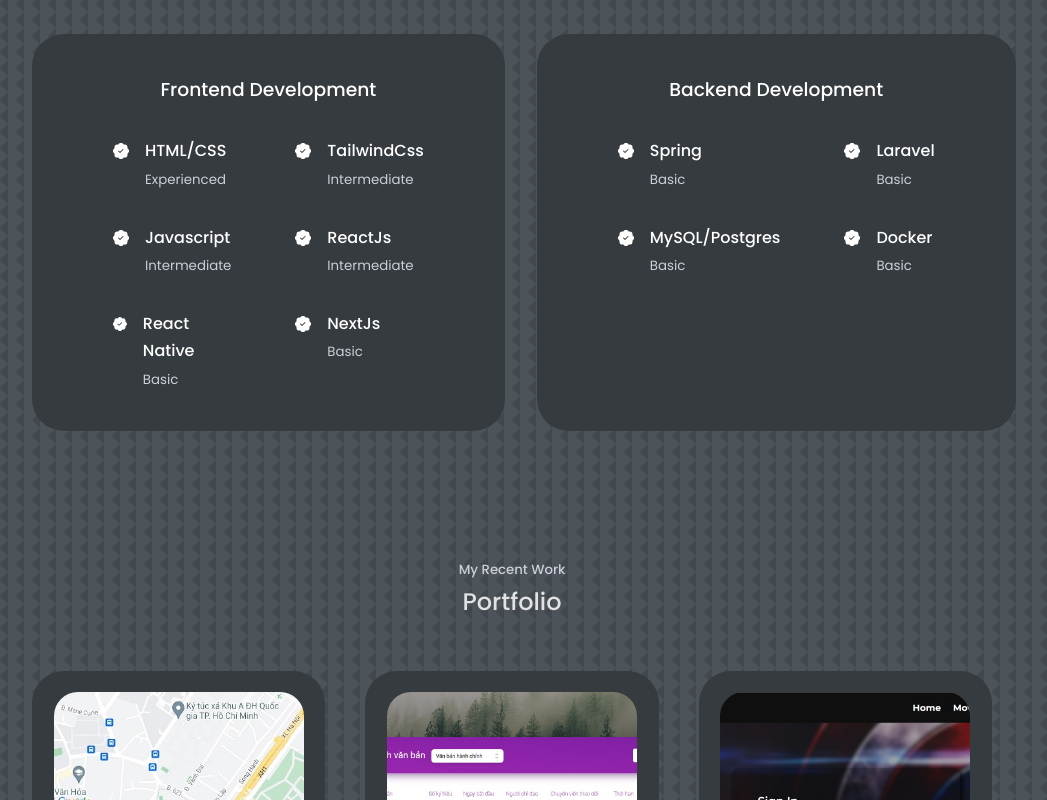
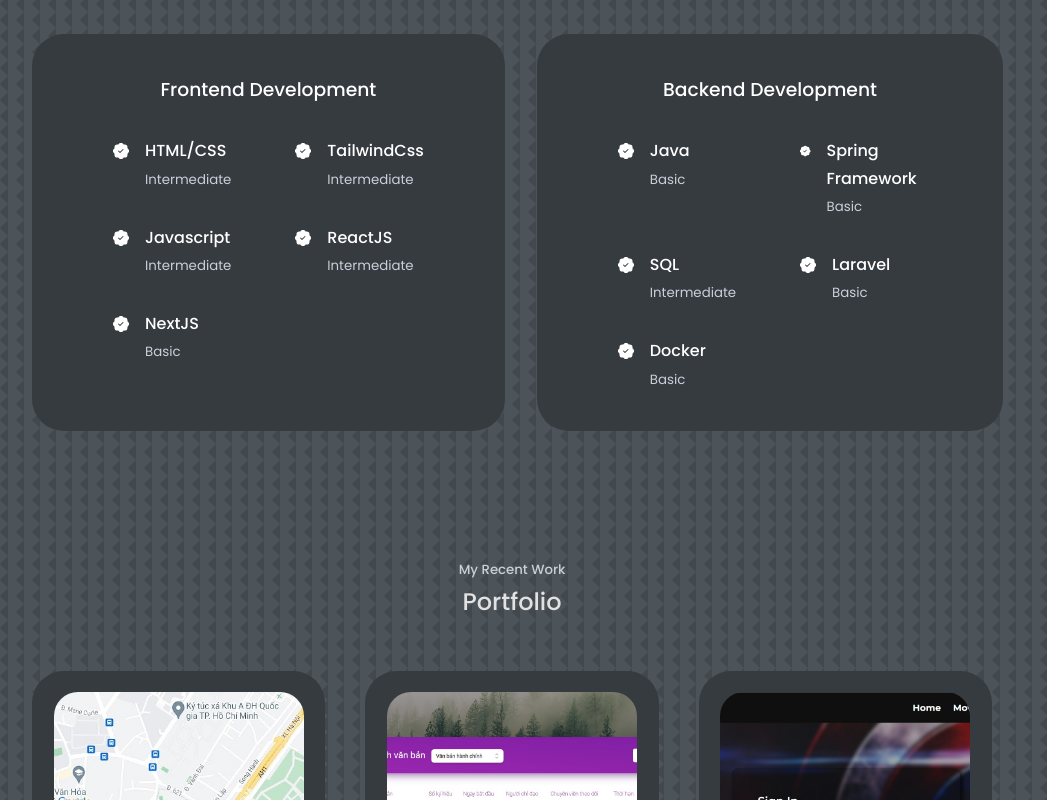
Before and after one commit to KAN19/nguyenkiet-portfolio, a React (Create React App) app: page / in a window 1280 px wide. Shown: the part 1700-2500 px from the top of the page, without its empty margins (128-1175 px from the left). Built offline with nearby package versions, Linux system fonts and the light colour scheme.

Commit message:
update skill

```diff
--- a/src/components/contact/Contact.jsx
+++ b/src/components/contact/Contact.jsx
@@ -16,10 +16,10 @@ function Contact() {
 				<div className="contact__options">
 					<article className="contact__option">
 						<MdOutlineEmail className="contact__option-icon" />
-						<h4>Email</h4>
-						<h5>nguyenkiet0807@gmail</h5>
+						<h4>Linkedin</h4>
+						<h5>Kiet Nguyen</h5>
 						<a
-							href="mailto:nguyenkiet0807@gmail.com"
+							href="https://www.linkedin.com/in/kiet-nguyen-943564201/"
 							target="_blank"
 						>
 							Send a message
--- a/src/components/experience/Experience.jsx
+++ b/src/components/experience/Experience.jsx
@@ -1,6 +1,7 @@
 import React from "react";
 import "./experience.css";
 import { BsPatchCheckFill } from "react-icons/bs";
+import { backendItems, frontendItems } from "./ExperienceItem";
 
 function Experience() {
 	return (
@@ -12,90 +13,35 @@ function Experience() {
 				<div className="experience__frontend">
 					<h3>Frontend Development</h3>
 					<div className="experience__content">
+						{frontendItems &&
+							frontendItems.map((item) => (
 								<article className="experience__details">
 									<BsPatchCheckFill className="experience__details-icon" />
 									<div>
-								<h4>HTML/CSS</h4>
+										<h4>{item?.title}</h4>
 										<small className="text-light">
-									Experienced
+											{item?.experience}
 										</small>
 									</div>
 								</article>
-						<article className="experience__details">
-							<BsPatchCheckFill className="experience__details-icon" />
-							<div>
-								<h4>TailwindCss</h4>
-								<small className="text-light">
-									Intermediate
-								</small>
-							</div>
-						</article>
-						<article className="experience__details">
-							<BsPatchCheckFill className="experience__details-icon" />
-							<div>
-								<h4>Javascript</h4>
-								<small className="text-light">
-									Intermediate
-								</small>
-							</div>
-						</article>
-						<article className="experience__details">
-							<BsPatchCheckFill className="experience__details-icon" />
-							<div>
-								<h4>ReactJs</h4>
-								<small className="text-light">
-									Intermediate
-								</small>
-							</div>
-						</article>
-						<article className="experience__details">
-							<BsPatchCheckFill className="experience__details-icon" />
-							<div>
-								<h4>React Native</h4>
-								<small className="text-light">Basic</small>
-							</div>
-						</article>
-						<article className="experience__details">
-							<BsPatchCheckFill className="experience__details-icon" />
-							<div>
-								<h4>NextJs</h4>
-								<small className="text-light">Basic</small>
-							</div>
-						</article>
+							))}
 					</div>
 				</div>
 				<div className="experience__backend">
 					<h3>Backend Development</h3>
 					<div className="experience__content">
+						{backendItems &&
+							backendItems.map((item) => (
 								<article className="experience__details">
 									<BsPatchCheckFill className="experience__details-icon" />
 									<div>
-								<h4>Spring</h4>
-								<small className="text-light">Basic</small>
+										<h4>{item?.title}</h4>
+										<small className="text-light">
+											{item?.experience}
+										</small>
 									</div>
 								</article>
-
-						<article className="experience__details">
-							<BsPatchCheckFill className="experience__details-icon" />
-							<div>
-								<h4>Laravel</h4>
-								<small className="text-light">Basic</small>
-							</div>
-						</article>
-						<article className="experience__details">
-							<BsPatchCheckFill className="experience__details-icon" />
-							<div>
-								<h4>MySQL/Postgres</h4>
-								<small className="text-light">Basic</small>
-							</div>
-						</article>
-						<article className="experience__details">
-							<BsPatchCheckFill className="experience__details-icon" />
-							<div>
-								<h4>Docker</h4>
-								<small className="text-light">Basic</small>
-							</div>
-						</article>
+							))}
 					</div>
 				</div>
 			</div>
--- /dev/null
+++ b/src/components/experience/ExperienceItem.js
@@ -0,0 +1,55 @@
+export const frontendItems = [
+	{
+		id: 0,
+		title: "HTML/CSS",
+		experience: "Intermediate",
+	},
+	{
+		id: 1,
+		title: "TailwindCss",
+		experience: "Intermediate",
+	},
+	{
+		id: 2,
+		title: "Javascript",
+		experience: "Intermediate",
+	},
+	{
+		id: 3,
+		title: "ReactJS",
+		experience: "Intermediate",
+	},
+	{
+		id: 4,
+		title: "NextJS",
+		experience: "Basic",
+	},
+];
+
+export const backendItems = [
+	{
+		id: 0,
+		title: "Java",
+		experience: "Basic",
+	},
+	{
+		id: 1,
+		title: "Spring Framework",
+		experience: "Basic",
+	},
+	{
+		id: 2,
+		title: "SQL",
+		experience: "Intermediate",
+	},
+	{
+		id: 3,
+		title: "Laravel",
+		experience: "Basic",
+	},
+	{
+		id: 4,
+		title: "Docker",
+		experience: "Basic",
+	},
+];
```
Lines whose indentation alone changed are shown as unchanged.
